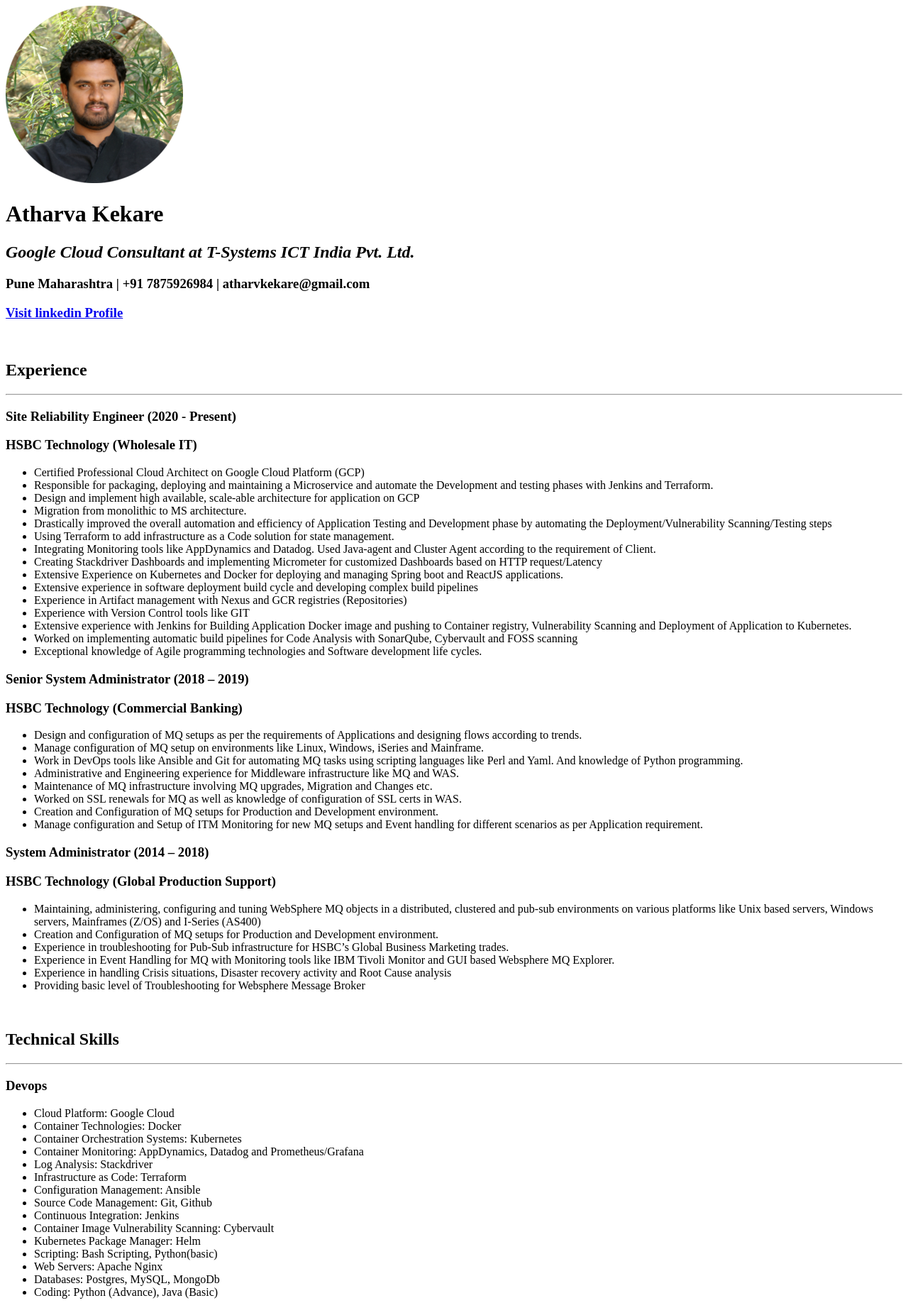
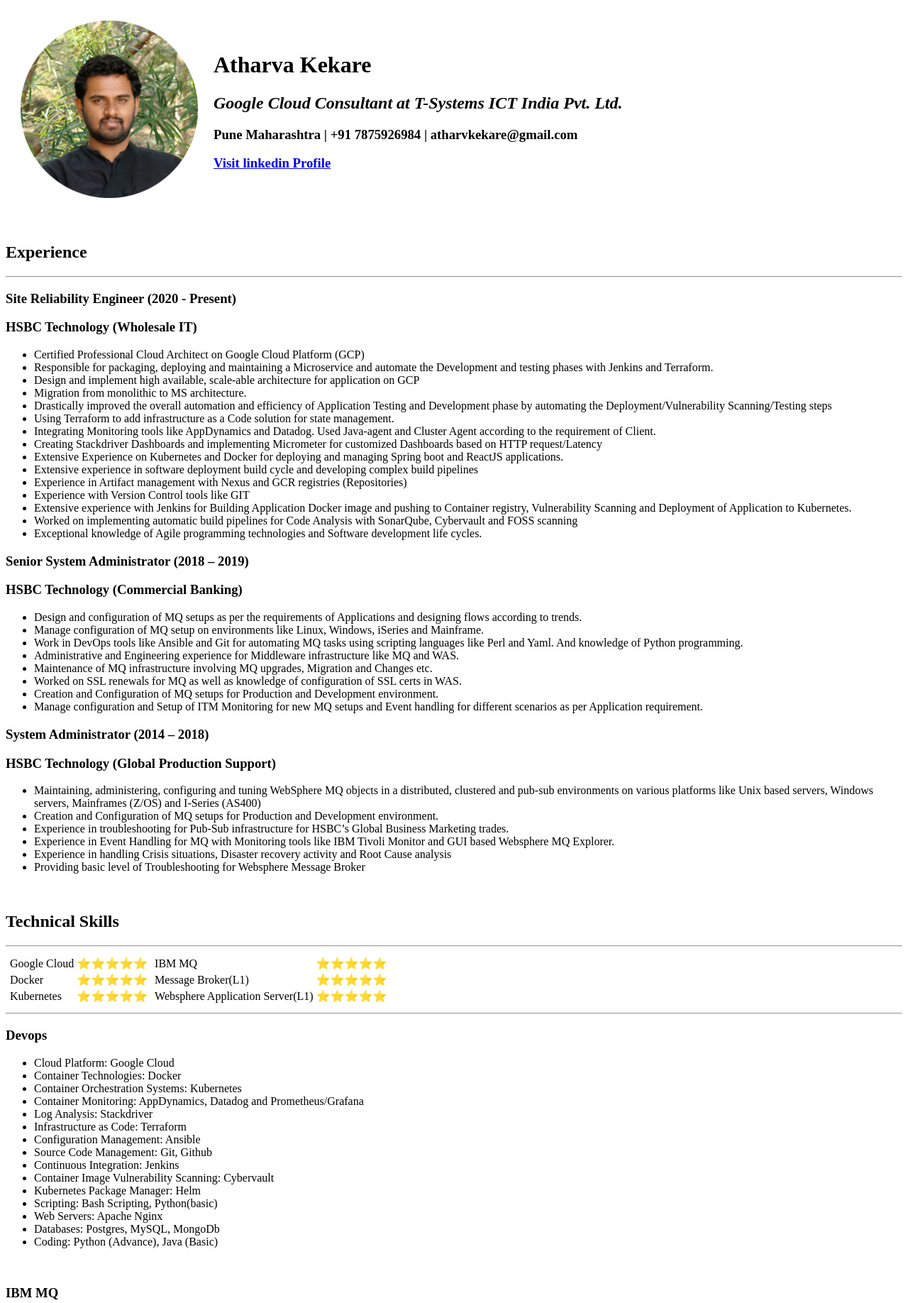
Before and after one commit to Atharva5608/cv, a plain HTML site: page index.html in a window 1280 px wide. Shown: the top 1836 px of the page at 71% size. Drawn offline with Linux system fonts and the light colour scheme.

Commit message:
Edited website

```diff
--- a/index.html
+++ b/index.html
@@ -5,11 +5,19 @@
     <title>Atharva's Resume Website</title>
   </head>
   <body>
-    <img src="IMG_1045_Circle_Small.png" alt="Atharva Profile Picture">
-    <h1><strong>Atharva Kekare</strong></h1>
-    <h2><em>Google Cloud Consultant at T-Systems ICT India Pvt. Ltd.</em></h2>
-    <h3>Pune Maharashtra | +91 7875926984 | atharvkekare@gmail.com</h3>
-    <h3><a href="https://www.linkedin.com/in/atharvakekare">Visit linkedin Profile</a></h3>
+    <table cellspacing = "20">
+      <tr>
+        <td><img src="IMG_1045_Circle_Small.png" alt="Atharva Profile Picture"></td>
+        <td>
+          <h1><strong>Atharva Kekare</strong></h1>
+          <h2><em>Google Cloud Consultant at T-Systems ICT India Pvt. Ltd.</em></h2>
+          <h3>Pune Maharashtra | +91 7875926984 | atharvkekare@gmail.com</h3>
+          <h3><a href="https://www.linkedin.com/in/atharvakekare">Visit linkedin Profile</a></h3>
+        </td>
+      </tr>
+    </table>
+
+
     <br>
     <h2><strong>Experience</strong></h2>
     <hr>
@@ -58,6 +66,43 @@
     <br>
     <h2><strong>Technical Skills</strong></h2>
     <hr>
+    <table>
+      <tr>
+        <td>
+        <table>
+          <tr>
+            <td>Google Cloud</td>
+            <td>⭐⭐⭐⭐⭐</td>
+          </tr>
+          <tr>
+            <td>Docker</td>
+            <td>⭐⭐⭐⭐⭐</td>
+          </tr>
+          <tr>
+            <td>Kubernetes</td>
+            <td>⭐⭐⭐⭐⭐</td>
+          </tr>
+        </table>
+      </td>
+      <td>
+        <table>
+          <tr>
+            <td>IBM MQ</td>
+            <td>⭐⭐⭐⭐⭐</td>
+          </tr>
+          <tr>
+            <td>Message Broker(L1)</td>
+            <td>⭐⭐⭐⭐⭐</td>
+          </tr>
+          <tr>
+            <td>Websphere Application Server(L1)</td>
+            <td>⭐⭐⭐⭐⭐</td>
+          </tr>
+        </table>
+      </td>
+      </tr>
+    </table>
+    <hr>
     <h3>Devops</h3>
     <ul>
         <li>Cloud Platform: Google Cloud</li>
@@ -87,7 +132,7 @@
     <br>
     <h2><strong>Education</strong></h2>
     <hr>
-        <table>
+        <table border="1" cellspacing = "10">
           <thead>
             <tr>
               <th>Course</th>
@@ -114,5 +159,6 @@
           </tbody>
         </table>
     <hr>
+    <h3><a href="contact.html">Contact Details</a></h3>
   </body>
 </html>
```
Also changed, not shown: contact.html (added, +34 -0 lines), input.html (added, +24 -0 lines), 1 other file.
